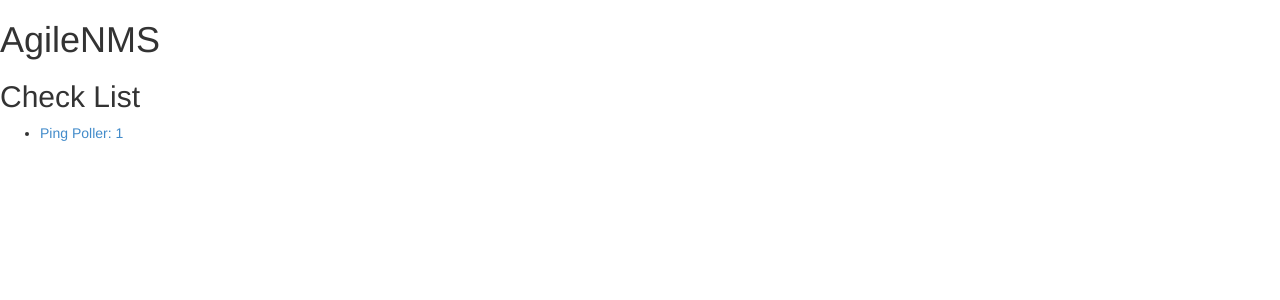
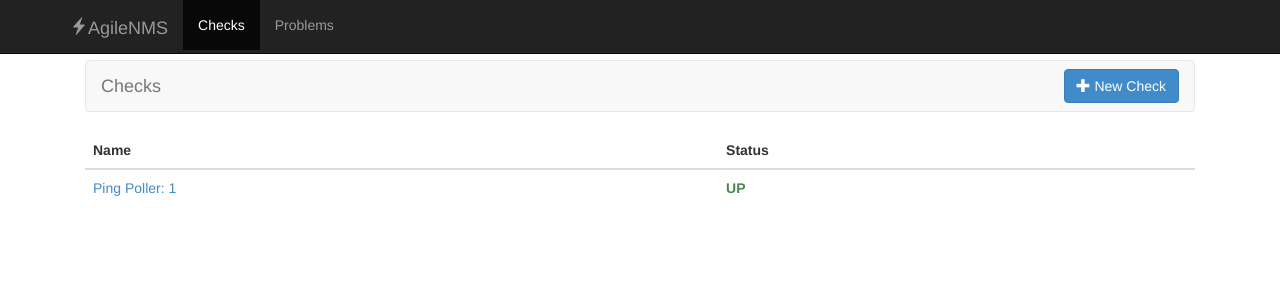
Before and after one commit to animeshinvinci/AgileNMS, a Django app: template monitoring/templates/monitoring/check_list.html in a window 1280 px wide. Shown: the top 300 px of the page. Run offline with Django 3.2, Linux system fonts and the light colour scheme; the template is opened without the code that fills it: values that come from a table or form of the project are taken from there, others are empty; tables that the repository leaves empty hold one stand-in row (values such as "Sample post"); parts of the project's set-up code (start-up, migrations or seed data) failed here and were passed over.

Commit message:
Tweaked frontend

```diff
--- a/monitoring/templates/monitoring/check_list.html
+++ b/monitoring/templates/monitoring/check_list.html
@@ -3,11 +3,41 @@
 {% block title %}Check List{% endblock %}
 
 {% block content %}
- <h2>Check List</h2>
 
- <ul id="check_list">
-  {% for check in check_list %}
-   <li><a href="{{ check.get_child.get_absolute_url }}">{{ check.get_child.type_name }}: {{ check.get_child }}</a></li>
-  {% endfor %}
- </ul>
+<nav class="navbar navbar-default" role="navigation">
+  <div class="navbar-header">
+    <button type="button" class="navbar-toggle" data-toggle="collapse" data-target=".navbar-ex1-collapse">
+      <span class="sr-only">Toggle navigation</span>
+      <span class="icon-bar"></span>
+      <span class="icon-bar"></span>
+      <span class="icon-bar"></span>
+    </button>
+    <span class="navbar-brand">Checks</span>
+  </div>
+
+  <div class="collapse navbar-collapse navbar-ex1-collapse">
+    <button type="button" class="btn btn-primary navbar-btn navbar-right"><span class="glyphicon glyphicon-plus"></span> New Check</button>
+  </div>
+</nav>
+
+ <table class="table">
+  <thead>
+   <tr>
+    <th>Name</th>
+    <th>Status</th>
+    <th></th>
+   </tr>
+  </thead>
+   <tbody>
+   {% for check in check_list %}
+    <tr>
+     <td>
+      <a href="{{ check.get_child.get_absolute_url }}">{{ check.get_child.type_name }}: {{ check.get_child }}</a>
+     </td>
+     <td class="text-success"><b>UP</b></td>
+     <td></td>
+    </tr>
+   {% endfor %}
+  </tbody>
+ </table>
 {% endblock %}
--- /dev/null
+++ b/static/css/main.css
@@ -0,0 +1,6 @@
+body {
+  padding-top: 50px;
+}
+.main {
+  padding: 10px 15px;
+}
--- a/templates/base.html
+++ b/templates/base.html
@@ -1,10 +1,14 @@
 <!DOCTYPE html>
-<html>
+<html lang="en">
  <head>
+  <meta charset="utf-8">
+  <meta name="viewport" content="width=device-width, initial-scale=1.0">
+  <meta name="description" content="">
+  <meta name="author" content="">
   <title>{% block title %}Untitled Page{% endblock %} | AgileNMS</title>
-    <meta name="viewport" content="width=device-width, initial-scale=1.0">
-    <!-- Bootstrap -->
+
   <link href="/static/css/bootstrap.min.css" rel="stylesheet" media="screen">
+  <link href="/static/css/main.css" rel="stylesheet" media="screen">
 
   <!-- HTML5 shim and Respond.js IE8 support of HTML5 elements and media queries -->
   <!--[if lt IE 9]>
@@ -13,8 +17,32 @@
   <![endif]-->
   </head>
   <body>
-    <h1>AgileNMS</h1>
+   <div class="container">
+
+    <div class="navbar navbar-inverse navbar-fixed-top">
+     <div class="container">
+      <div class="navbar-header">
+       <button type="button" class="navbar-toggle" data-toggle="collapse" data-target=".navbar-collapse">
+        <span class="icon-bar"></span>
+        <span class="icon-bar"></span>
+        <span class="icon-bar"></span>
+       </button>
+       <a class="navbar-brand" href="#"><span class="glyphicon glyphicon-flash"></span>AgileNMS</a>
+      </div>
+      <div class="collapse navbar-collapse">
+       <ul class="nav navbar-nav">
+        <li class="active"><a href="/checks/">Checks</a></li>
+        <li><a href="#">Problems</a></li>
+       </ul>
+      </div>
+     </div>
+    </div>
+
+    <div class="main">
      {% block content %}{% endblock %}
+    </div>
+
+   </div>
 
    <script src="/static/js/jquery.min.js"></script>
    <script src="/static/js/bootstrap.min.js"></script>
```
Lines whose indentation alone changed are shown as unchanged.
